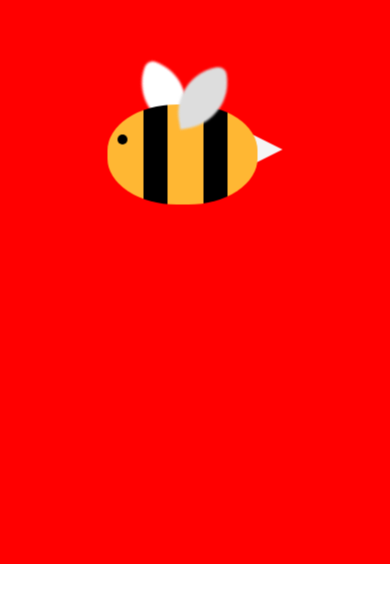
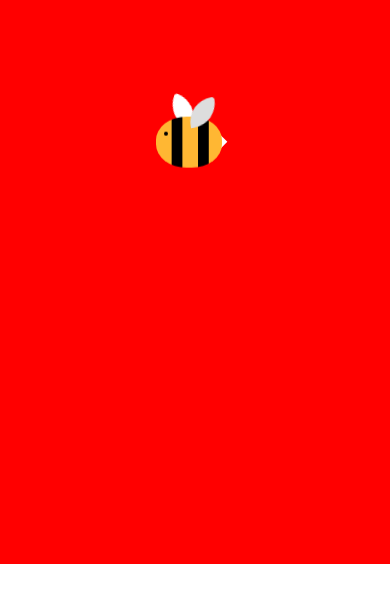
Before and after one commit to yfyau/yfyau.github.io, a React (Create React App) app: page / in a window 390 px wide. Shown: the part 280-882 px from the top of the page. Built offline with nearby package versions, Linux system fonts and the light colour scheme.

Commit message:
Responsive Bee

```diff
--- a/src/components/Bee/Bee.css
+++ b/src/components/Bee/Bee.css
@@ -82,8 +82,15 @@
     position: relative;
     top: 50%;
     left: 50%;
-    height: 75px;
-    width: 175px;
+
+    /* ratio: 6:5 */
+    width: 20%;
+    padding-bottom: 13%;
+
+
+    /* width: 32%; */
+    /* height: 100px; */
+    /* width: 160px; */
     transform: translate(-50%, -50%);
     -webkit-transform: translate(-50%, -50%);
   }
@@ -91,11 +98,11 @@
 
   .body {
     position: absolute;
-    height: 100px;
-    width: 150px;
+    height: 100%;
+    width: 85%;
     border-radius: 46%;
     background: linear-gradient(to right, #FFB733 60%,#000 40%);
-    background-size:60px 100%;
+    background-size:40% 100%;
   }
 
   /* WINGS WINGS WINGS WINGS */
@@ -144,9 +151,9 @@
 
   .wing1 {
     position: absolute;
-    height: 55px;
-    width: 55px;
-    margin-top: -30px;
+    height: 55%;
+    width: 35%;
+    margin-top: -20%;
     left: 10%;
     -webkit-transform: rotate(20deg);
             transform: rotate(20deg);
@@ -154,20 +161,19 @@
             transform-origin: bottom right;
     border-top-right-radius: 100%;
     border-bottom-left-radius: 100%;
-    border-top-left-radius: 10px;
+    border-top-left-radius: 10%;
     background-color: #fff;
-    z-index: -1;
-    -webkit-filter: blur(1px);
-            filter: blur(1px);
+    -webkit-filter: blur(1%);
+            filter: blur(1%);
     -webkit-animation: flutter1 0.3s linear reverse infinite;
             animation: flutter1 0.3s linear reverse infinite;
   }
 
   .wing2 {
     position: absolute;
-    height: 55px;
-    width: 55px;
-    margin-top: -30px;
+    height: 55%;
+    width: 35%;
+    margin-top: -20%;
     left: 10%;
     -webkit-transform: rotate(80deg);
             transform: rotate(80deg);
@@ -175,38 +181,68 @@
             transform-origin: bottom right;
     border-top-right-radius: 100%;
     border-bottom-left-radius: 100%;
-    border-top-left-radius: 10px;
+    border-top-left-radius: 10%;
     background-color: #ddd;
     z-index: 1;
-    -webkit-filter: blur(1px);
-            filter: blur(1px);
+    -webkit-filter: blur(1%);
+            filter: blur(1%);
     -webkit-animation: flutter2 0.3s linear infinite;
             animation: flutter2 0.3s linear infinite;
   }
   /* WINGS WINGS WINGS WINGS */
 
   /* STINGER STINGER STINGER STINGER  */
+
   .stinger {
-    z-index: -1;
     position: absolute;
-    top: 40%;
-    right: 0px;
+    top: 50%;
+    right: 0;
     width: 0;
     height: 0;
+    padding-top: 10%;
+    padding-bottom: 10%;
+    padding-left: 10%;
+    padding-right: 2%;
+    overflow: hidden;
+    transform: translate(-50%, -50%);
+    -webkit-transform: translate(-50%, -50%);
+  }
+  .stinger:after {
+    content: "";
+    display: block;
+    width: 0;
+    height: 0;
+    margin-top:-500px;
+    margin-left: -500px;
+
+    border-top: 500px solid transparent;
+    border-bottom: 500px solid transparent;
+    border-left: 500px solid #FFF;
+  }
+
+  /* .stinger {
+    position: absolute;
+    top: 50%;
+    right: 0;
+    width: 0;
+    box-sizing:border-box;
     border-style: solid;
     border-width: 15px 0 15px 30px;
     border-color: transparent transparent transparent #f5f5f5;
-  }
+
+    transform: translate(0%, -50%);
+    -webkit-transform: translate(0%, -50%);
+  } */
   /* STINGER STINGER STINGER STINGER  */
 
   /* EYES EYES EYES EYES  */
   .eyes {
     position: absolute;
-    height: 10px;
-    width: 10px;
+    height: 8%;
+    width: 5%;
     background-color: #000;
-    top: 30px;
-    left: 10px;
+    top: 30%;
+    left: 10%;
     border-radius: 100%;
   }
 
--- a/src/components/Bee/Bee.js
+++ b/src/components/Bee/Bee.js
@@ -11,10 +11,10 @@ const Bee = (props) => {
 
     return (
         <div className={className} style={props.style} onClick={props.onClick}>
+            <div className="stinger" />
+            <div className="wing1" />
             <div className="body" />
-            <div className="wing1" />
             <div className="wing2" />
-            <div className="stinger" />
             <div className="eyes" />
         </div>
     )
```
